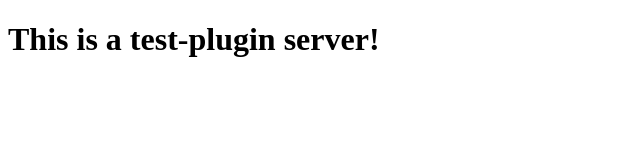
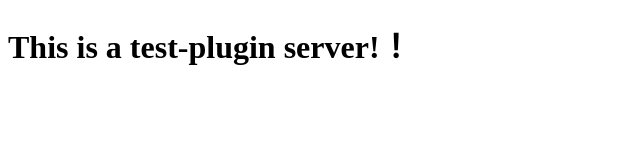
Before and after one commit to vaiey22/vercel_test_sever, a plain HTML site: page public/index.html in a window 1280 px wide. Shown: the whole page, without its empty margins (0-640 px from the left). Drawn offline with Linux system fonts and the light colour scheme.

Commit message:
Update index.html

```diff
--- a/public/index.html
+++ b/public/index.html
@@ -5,6 +5,6 @@
   <title>Hello Vercel</title>
 </head>
 <body>
-  <h1>This is a test-plugin server!</h1>
+  <h1>This is a test-plugin server!！</h1>
 </body>
 </html>
```
